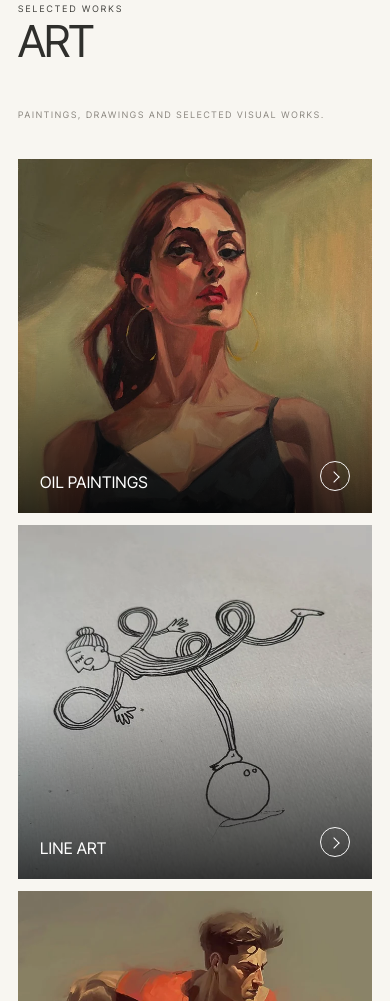
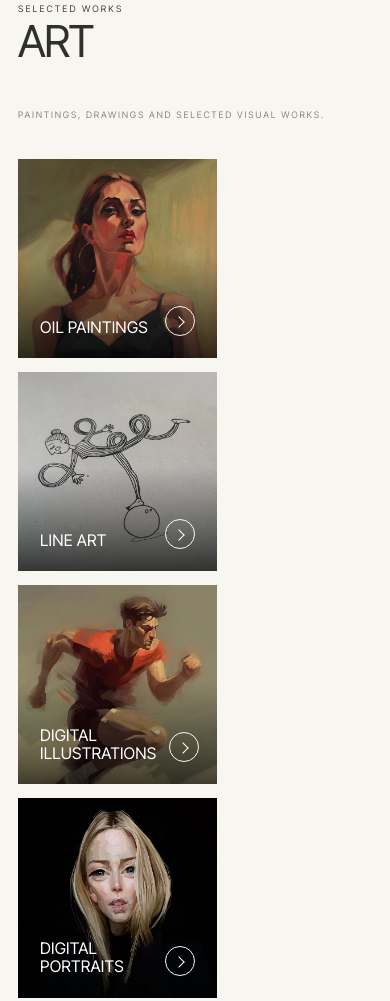
Before and after one commit to hdluzniewski-hamak/hubert-portfolio, a plain HTML site: page index.html in a window 390 px wide. Shown: the part 3845-4846 px from the top of the page. Drawn offline with Linux system fonts and the light colour scheme.

Commit message:
Add files via upload

```diff
--- a/index.html
+++ b/index.html
@@ -549,11 +549,14 @@
     }
 
     /* v42 — ART: five category covers, with the same 30px circle as FILM. */
+    /* v44: square ART tiles have the same height as 16:9 FILM tiles above.
+       FILM uses 3 columns on desktop, 2 on tablets, 1 on phones. */
     .art-grid{
       display:grid;
-      grid-template-columns:repeat(3,minmax(0,1fr));
+      grid-template-columns:repeat(5, calc(18.75% - 5.25px));
       gap:14px;
       columns:auto;
+      justify-content:start;
     }
     .art-category{
       position:relative;
@@ -596,8 +599,12 @@
     }
     .art-category:hover .art-category-arrow{transform:scale(1.28)}
     .art-category:focus-visible{outline:2px solid var(--heading);outline-offset:3px}
-    @media(max-width:900px){.art-grid{grid-template-columns:repeat(2,minmax(0,1fr));gap:10px}}
-    @media(max-width:620px){.art-grid{grid-template-columns:1fr;gap:12px}}
+    @media(max-width:900px){
+      .art-grid{grid-template-columns:repeat(3, calc(28.125% - 3.9375px));gap:14px}
+    }
+    @media(max-width:620px){
+      .art-grid{grid-template-columns:56.25%;gap:14px}
+    }
     @media(hover:none){.art-category-overlay{opacity:1}}
   </style>
 </head>
```
